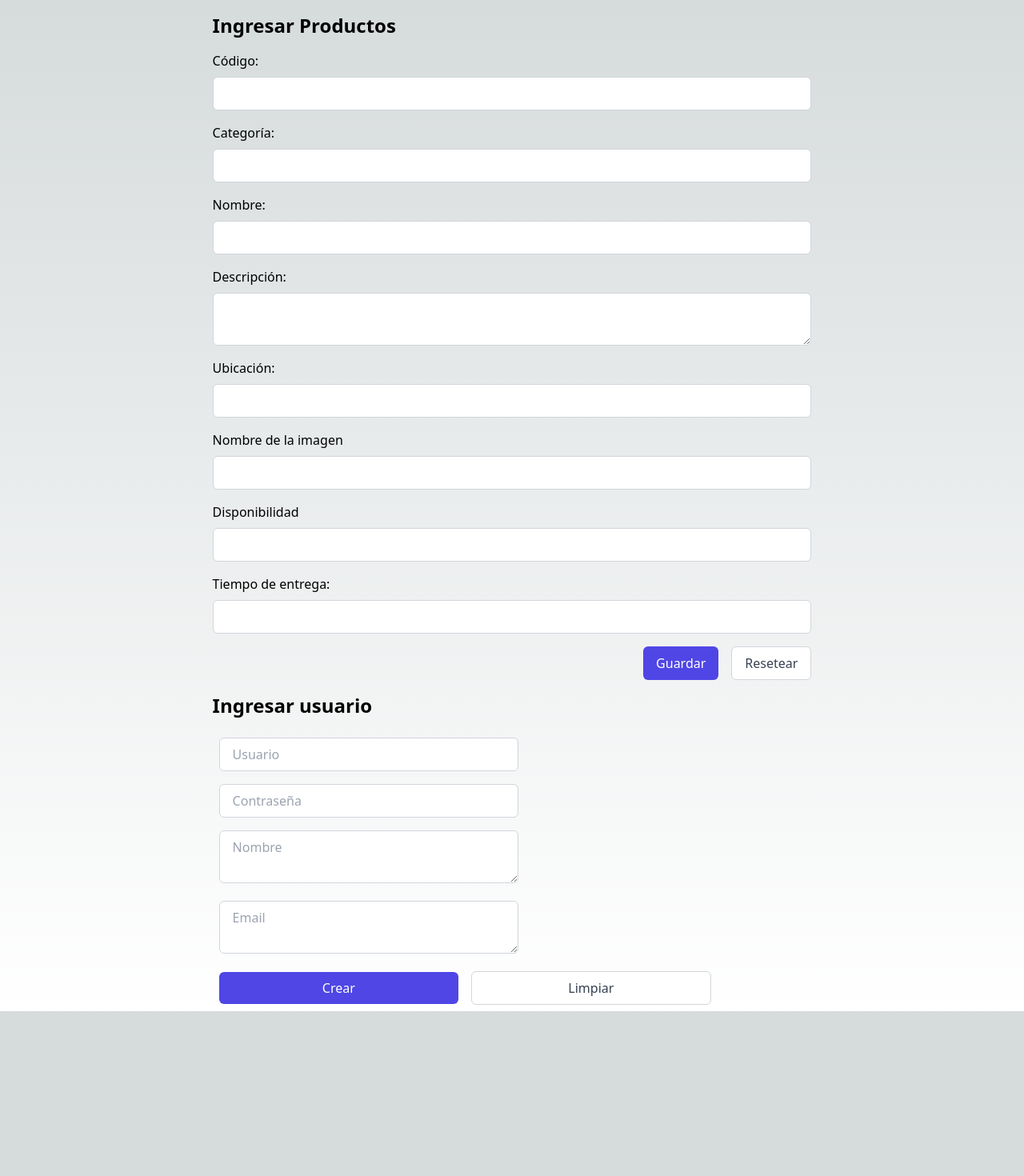
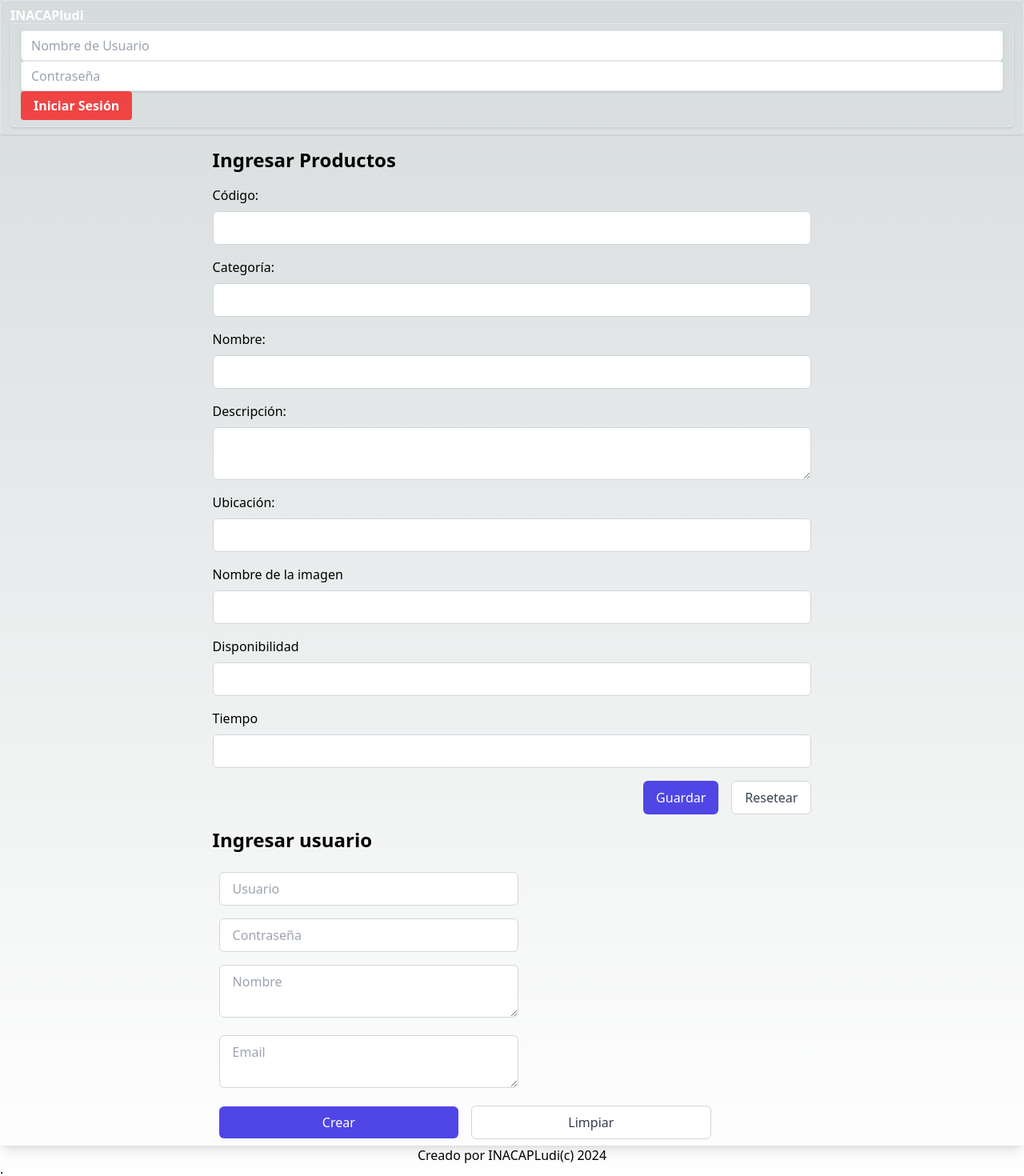
Before and after one commit to Darkilling/proyecto-Programacion-final, a Next.js app: page /admin/posts in a window 1280 px wide. Shown: the top 1470 px of the page at 80% size. Before the commit the page ends 1264 px from the top, so only its background shows below. Built offline with nearby package versions, Linux system fonts and the light colour scheme.

Commit message:
usuario logrado

```diff
--- /dev/null
+++ b/components/authcontext.js
@@ -0,0 +1,15 @@
+// context/AuthContext.js
+import { createContext, useContext } from 'react';
+
+const AuthContext = createContext();
+
+export const useAuth = () => useContext(AuthContext);
+
+// Asegúrate de exportar también el proveedor del contexto si es necesario
+export const AuthProvider = ({ children }) => {
+  // Lógica para manejar la autenticación
+
+  return <AuthContext.Provider value={{ /* valores que quieres proveer */ }}>
+    {children}
+  </AuthContext.Provider>;
+}
--- a/components/header.js
+++ b/components/header.js
@@ -5,7 +5,6 @@ export default function Header() {
   const [password, setPassword] = useState('');
   const [isAuthenticated, setIsAuthenticated] = useState(false);
   const [userDisplayName, setUserDisplayName] = useState('');
-  const [message, setMessage] = useState('');
 
   const handleLogin = async (e) => {
     e.preventDefault();
@@ -22,39 +21,38 @@ export default function Header() {
       });
 
       if (!response.ok) {
-        const errorData = await response.json();
-        throw new Error(errorData.message || `Error: ${response.status}`);
+        throw new Error(`Error: ${response.status}`);
       }
 
       const data = await response.json();
-      console.log('Inicio de sesión correcto', data);
+      console.log('Inicio de sesión exitoso', data);
       setIsAuthenticated(true);
       setUserDisplayName(username);
       setUsername('');
       setPassword('');
-      setMessage('');
     } catch (error) {
       console.error('Error al iniciar sesión', error);
-      setMessage(error.message);
     }
   };
 
   const handleLogout = () => {
     setIsAuthenticated(false);
     setUserDisplayName('');
-    setMessage('');
-
+    // Aquí puedes limpiar también el token de sesión o realizar otras acciones de limpieza
   };
 
   return (
-    <main>
-      {!isAuthenticated ? (
-        <>
-          <div className="mb-32 grid text-center lg:max-w-12xl lg:w-full lg:mb-0 lg:grid-cols-1 lg:text-center">
-            <h1 className="text-4xl font-bold">Bienvenido a INACAPludi</h1>
-            <p className="text-xl">Aquí encontrarás los mejores productos Para Jugar con tus amigos o compañeros</p>
+    <header className="bg-grey shadow appearance-none border rounded w-full py-2 px-3 text-gray-700 leading-tight focus:outline-none focus:shadow-outline">
+      <h1 className="bg-grey font-bold text-white">INACAPludi</h1>
+      {isAuthenticated ? (
+        <div className="shadow appearance-none border rounded w-full py-2 px-3 text-gray-700 leading-tight focus:outline-none focus:shadow-outline">
+          <span className=" text-white mr-4">Bienvenido a Ludoteca, {userDisplayName}</span>
+          <button onClick={handleLogout} className="bg-red-500 hover:bg-red-700 text-white font-bold py-2 px-4 rounded">
+            Cerrar Sesión
+          </button>
         </div>
-          <form onSubmit={handleLogin} className="block text-gray-700 text-sm font-bold mb-2 ">
+      ) : (
+        <form onSubmit={handleLogin} className="shadow appearance-none border rounded w-full py-2 px-3 text-gray-700 leading-tight focus:outline-none focus:shadow-outline">
           <input
             type="text"
             value={username}
@@ -67,26 +65,15 @@ export default function Header() {
             type="password"
             value={password}
             onChange={(e) => setPassword(e.target.value)}
-              placeholder="***************"
+            placeholder="Contraseña"
             className="shadow appearance-none border rounded w-full py-2 px-3 text-gray-700 leading-tight focus:outline-none focus:shadow-outline"
             required
           />
-        <div className="flex justify-center">
           <button type="submit" className="bg-red-500 hover:bg-blue-700 text-white font-bold py-2 px-4 rounded focus:outline-none focus:shadow-outline">
             Iniciar Sesión
           </button>
-</div>
         </form>
-          {message && <p className="mt-4 text-red-500">{message}</p>}
-        </>
-      ) : (
-        <div className="flex items-center justify-center mx-auto">
-          <span className="m-2 text-white">Bienvenido a Ludoteca, {userDisplayName}</span>
-          <button onClick={handleLogout} className="m-2 bg-red-500 hover:bg-red-700 text-white font-bold py-2 px-4 rounded">
-            Cerrar Sesión
-          </button>
-        </div>
       )}
-    </main>
+    </header>
   );
 }
--- a/components/layout.js
+++ b/components/layout.js
@@ -1,12 +1,12 @@
-import Navbar from './navbar'
 import Header from './header'
 import Footer from './footer'
+
+
 
 export default function Layout({ children }) {
   return (
     <>
       <Header />
-      <Navbar />
       <main>{children}</main>
       <Footer />
     </>
--- a/pages/_app.js
+++ b/pages/_app.js
@@ -1,5 +1,10 @@
 import "@/styles/globals.css";
+import { AuthProvider } from '../components/authcontext';
 
 export default function App({ Component, pageProps }) {
-  return <Component {...pageProps} />;
+  return(
+  <AuthProvider>
+  <Component {...pageProps} />;
+  </AuthProvider>
+ )
 }
--- a/pages/admin/posts/index.js
+++ b/pages/admin/posts/index.js
@@ -1,15 +1,18 @@
 import React from 'react';
 import Producto from './productos';
 import Usuarios from './usuarios';
+import Layout from '@/components/layout';
 
 const AdminPost = () => {
   return (
-    <main>
-      <div className="container mx-auto px-4">
-        <Producto />
-        <Usuarios />
-      </div>
-    </main>
+    <Layout>
+      <main>
+        <div className="container mx-auto px-4 shadow-lg">
+          <Producto />
+          <Usuarios />
+        </div>
+      </main>
+    </Layout>
   );
 };
 
--- a/pages/admin/posts/productos.js
+++ b/pages/admin/posts/productos.js
@@ -153,7 +153,7 @@ export default function Producto({ product, onSubmit, onReset }){
         />
       </div>
       <div className="flex flex-col">
-        <label htmlFor="timebox" className="mb-2">Tiempo de entrega:</label>
+        <label htmlFor="timebox" className="mb-2">Tiempo</label>
         <input
           id="timebox"
           type="text"
--- a/pages/admin/posts/usuarios.js
+++ b/pages/admin/posts/usuarios.js
@@ -1,12 +1,14 @@
 import React, { useState, useEffect } from 'react';
 
 export default function Usuarios({ post, onSubmit, onReset }) {
+
     const [id, setId] = useState(post ? post.id : '');
     const [username, setUsername] = useState(post ? post.username : '');
     const [password, setPassword] = useState(post ? post.password : '');
     const [realName, setRealName] = useState(post ? post.real_name : '');
     const [email, setEmail] = useState(post ? post.email : '');
 
+    // Effect hook to update state when post changes
     useEffect(() => {
         if (post) {
             setId(post.id);
@@ -23,24 +25,40 @@ export default function Usuarios({ post, onSubmit, onReset }) {
         }
     }, [post]);
 
+    // Handler for form submission
     const handleSubmit = async (e) => {
         e.preventDefault();
         const method = id ? 'PUT' : 'POST';
         const url = id ? `/api/users/${id}` : '/api/users';
         const body = JSON.stringify({ username, password, real_name: realName, email });
 
-      await fetch(url, {
+        try {
+            const response = await fetch(url, {
                 method,
                 headers: { 'Content-Type': 'application/json' },
                 body,
             });
 
+            if (!response.ok) {
+                const errorData = await response.json();
+                console.error('Error:', errorData);
+                alert(`Error ${response.status}: ${errorData.message}`);
+                return;
+            }
+
+            const result = await response.json();
+            console.log('Success:', result);
             if (typeof onSubmit === 'function') {
-        onSubmit();
+                onSubmit(result);
             }
             handleReset();
+        } catch (error) {
+            console.error('Error:', error);
+            alert('An unexpected error occurred');
+        }
     };
 
+    // Handler to reset the form
     const handleReset = () => {
         setId('');
         setUsername('');
@@ -53,9 +71,7 @@ export default function Usuarios({ post, onSubmit, onReset }) {
     };
 
     return (
-
-
-<form onSubmit={handleSubmit} class="w-3/5 mx-auto">
+        <form onSubmit={handleSubmit} className="w-3/5 mx-auto">
             <h1 className="text-2xl font-bold my-4">Ingresar usuario</h1>
             <input type="hidden" value={id} onChange={(e) => setId(e.target.value)} />
             <input
@@ -63,7 +79,7 @@ export default function Usuarios({ post, onSubmit, onReset }) {
                 value={username}
                 onChange={(e) => setUsername(e.target.value)}
                 placeholder="Usuario"
-    class="m-2 text-black w-1/2 px-4 py-2 border border-gray-300 rounded-md focus:outline-none focus:ring-2 focus:ring-indigo-500"
+                className="m-2 text-black w-1/2 px-4 py-2 border border-gray-300 rounded-md focus:outline-none focus:ring-2 focus:ring-indigo-500"
                 required
             />
             <br />
@@ -72,7 +88,7 @@ export default function Usuarios({ post, onSubmit, onReset }) {
                 value={password}
                 onChange={(e) => setPassword(e.target.value)}
                 placeholder="Contraseña"
-    class="m-2 text-black w-1/2 px-4 py-2 border border-gray-300 rounded-md focus:outline-none focus:ring-2 focus:ring-indigo-500"
+                className="m-2 text-black w-1/2 px-4 py-2 border border-gray-300 rounded-md focus:outline-none focus:ring-2 focus:ring-indigo-500"
                 required
             />
             <br />
@@ -80,7 +96,7 @@ export default function Usuarios({ post, onSubmit, onReset }) {
                 value={realName}
                 onChange={(e) => setRealName(e.target.value)}
                 placeholder="Nombre"
-    class="m-2 text-black w-1/2 px-4 py-2 border border-gray-300 rounded-md focus:outline-none focus:ring-2 focus:ring-indigo-500"
+                className="m-2 text-black w-1/2 px-4 py-2 border border-gray-300 rounded-md focus:outline-none focus:ring-2 focus:ring-indigo-500"
                 required
             />
             <br />
@@ -88,17 +104,16 @@ export default function Usuarios({ post, onSubmit, onReset }) {
                 value={email}
                 onChange={(e) => setEmail(e.target.value)}
                 placeholder="Email"
-    class="m-2 text-black w-1/2 px-4 py-2 border border-gray-300 rounded-md focus:outline-none focus:ring-2 focus:ring-indigo-500"
+                className="m-2 text-black w-1/2 px-4 py-2 border border-gray-300 rounded-md focus:outline-none focus:ring-2 focus:ring-indigo-500"
                 required
             />
             <br />
-  <button type="submit" class="box-border m-2 w-2/5 px-4 py-2 text-white bg-indigo-600 rounded-md hover:bg-indigo-700 focus:outline-none focus:ring-2 focus:ring-indigo-500">
+            <button type="submit" className="box-border m-2 w-2/5 px-4 py-2 text-white bg-indigo-600 rounded-md hover:bg-indigo-700 focus:outline-none focus:ring-2 focus:ring-indigo-500">
                 {post ? 'Actualizar' : 'Crear'}
             </button>
-  <button type="button" onClick={handleReset} class="box-border m-2 w-2/5 px-4 py-2 text-gray-700 bg-white border border-gray-300 rounded-md hover:bg-gray-50 focus:outline-none focus:ring-2 focus:ring-indigo-500">
+            <button type="button" onClick={handleReset} className="box-border m-2 w-2/5 px-4 py-2 text-gray-700 bg-white border border-gray-300 rounded-md hover:bg-gray-50 focus:outline-none focus:ring-2 focus:ring-indigo-500">
                 Limpiar
             </button>
         </form>
-
     );
 }
--- a/pages/api/products/[id].js
+++ b/pages/api/products/[id].js
@@ -12,8 +12,8 @@ export default async function handler(req, res) {
       res.status(404).json({ message: 'Product not found' });
     }
   } else if (req.method === 'PUT') {
-    const { code, category, name, description, location, availability, timebox } = req.body;
-    await db.run('UPDATE products SET code = ?, category = ?, name = ?, description = ?, location = ?, availability = ?, timebox = ? WHERE id = ?', [code, category, name, description, location, availability, timebox, id]);
+    const { code, category, name, description, location, image, availability, timebox } = req.body;
+    await db.run('UPDATE products SET code = ?, category = ?, name = ?, description = ?, location = ?, image=?, availability = ?, timebox = ? WHERE id = ?', [code, category, name, description, location,image, availability, timebox, id]);
     res.status(200).json({ message: 'Product updated' });
   } else if (req.method === 'DELETE') {
     await db.run('DELETE FROM products WHERE id = ?', [id]);
--- a/pages/api/products/index.js
+++ b/pages/api/products/index.js
@@ -7,8 +7,8 @@ export default async function handler(req, res) {
     const posts = await db.all('SELECT * FROM products');
     res.status(200).json(posts);
   } else if (req.method === 'POST') {
-    const { id, code, category, name, description, location, availability, timebox } = req.body;
-    await db.run('INSERT INTO products (id, code, category, name, description, location, availability, timebox) VALUES (?, ?, ?, ?, ?)', [id, code, category, name, description, location, availability, timebox]);
+    const { id, code, category, name, description, location, image, availability, timebox } = req.body;
+    await db.run('INSERT INTO products (id, code, category, name, description,  location, image, availability, timebox) VALUES (?, ?, ?, ?, ?, ?, ?, ?, ?)', [id, code, category, name, description, location, image, availability, timebox]);
     res.status(201).json({ message: 'Product created' });
   }
 }
--- a/pages/api/users/[id].js
+++ b/pages/api/users/[id].js
@@ -1,10 +1,8 @@
-import { openDb } from '../../db';
+import { openDb } from '../../../db';
+
 export default async function handler(req, res) {
   const db = await openDb();
   const { id } = req.query;
-
-  const hashedPassword = await bcrypt.hash(password, 10);
-  await db.run('INSERT INTO users (username, password, real_name, email) VALUES (?, ?, ?, ?)', [username, hashedPassword, real_name, email]);
 
   if (req.method === 'GET') {
     const item = await db.get('SELECT * FROM users WHERE id = ?', [id]);
@@ -15,34 +13,10 @@ export default async function handler(req, res) {
     }
   } else if (req.method === 'PUT') {
     const { username, password, real_name, email } = req.body;
-
-    // Validar datos de entrada
-    if (!username || !password || !real_name || !email) {
-      return res.status(400).json({ message: 'All fields are required' });
-    }
-
-    // Verificar si el usuario existe
-    const user = await db.get('SELECT * FROM users WHERE id = ?', [id]);
-    if (!user) {
-      return res.status(404).json({ message: 'User not found' });
-    }
-
     await db.run('UPDATE users SET username = ?, password = ?, real_name = ?, email = ? WHERE id = ?', [username, password, real_name, email, id]);
     res.status(200).json({ message: 'User updated' });
   } else if (req.method === 'DELETE') {
-    // Verificar si el usuario existe
-    const user = await db.get('SELECT * FROM users WHERE id = ?', [id]);
-    if (!user) {
-      return res.status(404).json({ message: 'User not found' });
-    }
-
     await db.run('DELETE FROM users WHERE id = ?', [id]);
     res.status(200).json({ message: 'User deleted' });
-  } else {
-    res.status(405).json({ message: 'Method not allowed' });
   }
 }
-const tableInfo = await db.all('PRAGMA table_info(users)');
-console.log('Table structure:', tableInfo);
-const users = await db.all('SELECT * FROM users');
-console.log('All users:', users);
--- a/pages/api/users/index.js
+++ b/pages/api/users/index.js
@@ -1,28 +1,14 @@
 import { openDb } from '../../../db';
 
 export default async function handler(req, res) {
-  try {
   const db = await openDb();
 
   if (req.method === 'GET') {
-      const users = await db.all('SELECT * FROM users');
-      console.log('Fetched users:', users); // Log para verificar los usuarios obtenidos
-      res.status(200).json(users);
+    const posts = await db.all('SELECT * FROM users');
+    res.status(200).json(posts);
   } else if (req.method === 'POST') {
     const { id, username, password, real_name, email } = req.body;
-
-      // Validar datos de entrada
-      if (!id || !username || !password || !real_name || !email) {
-        return res.status(400).json({ message: 'All fields are required' });
-      }
-
     await db.run('INSERT INTO users (id, username, password, real_name, email) VALUES (?, ?, ?, ?, ?)', [id, username, password, real_name, email]);
     res.status(201).json({ message: 'User created' });
-    } else {
-      res.status(405).json({ message: 'Method not allowed' });
-    }
-  } catch (error) {
-    console.error('Database error:', error); // Log para errores de base de datos
-    res.status(500).json({ message: 'Internal server error' });
   }
 }
```
Also changed, not shown: 1 other file (tests, documents, lock files or other folders). Lines whose indentation alone changed are shown as unchanged.
